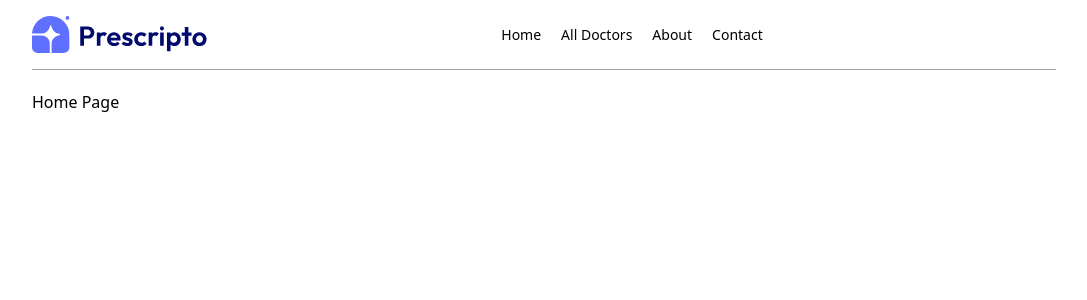
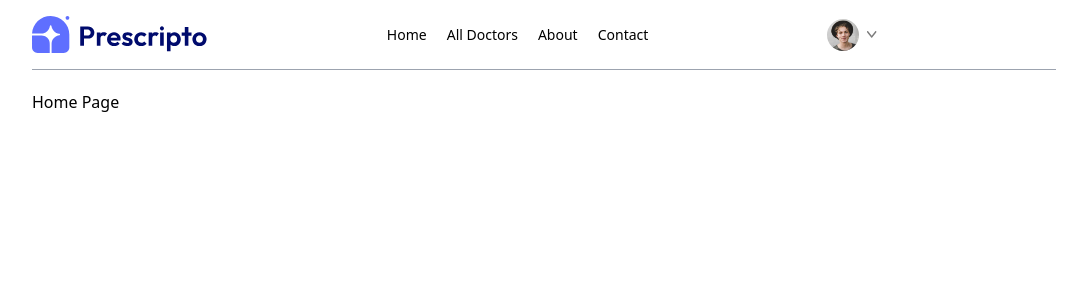
Before and after one commit to MohdAsad786/doctor-appointment-app, a React (Create React App) app: page / in a window 1280 px wide. Shown: the top 300 px of the page, without its empty margins (96-1183 px from the left). Built offline with nearby package versions, Linux system fonts and the light colour scheme.

Commit message:
navbar complete

```diff
--- a/src/App.js
+++ b/src/App.js
@@ -7,7 +7,7 @@
 import Contact from './pages/Contact'
 import MyProfile from './pages/MyProfile'
 import MyAppointment from './pages/MyAppointment'
-import Navbar from './components/navbar'
+import Navbar from './components/Navbar'
 
 const App = () => {
   return (
--- a/src/components/navbar.jsx
+++ b/src/components/navbar.jsx
@@ -1,7 +1,11 @@
-import React from 'react'
+import React, { useState } from 'react'
 import { assets } from '../assets/assets'
-import { NavLink } from 'react-router-dom'
-const navbar = () => {
+import { NavLink, useNavigate } from 'react-router-dom'
+const Navbar = () => {
+  const navigate = useNavigate();
+
+  const [showMenu,setShowMenu]=useState(false);
+  const [token,setToken]=useState(true);
   return (
     <div className='flex items-center justify-between text-sm py-4 mb-5 border-b border-b-gray-400 '>
       <img className='w-44 cursor-pointer' src={assets.logo} alt='' />
@@ -23,11 +27,28 @@
           <hr className='border-none outline-none h-0.5 bg-primary w-3/5 m-auto hidden'/>
         </NavLink>
       </ul>
+      <div className='flex items-center gap-4'>
+        {
+          token ?<div className='flex cusour-pointer items-center gap-2 group relative'>
+            <img className='w-8 rounded-full' src={assets.profile_pic} alt=''/>
+            <img className='w-2.5' src={assets.dropdown_icon} alt=''/>
+            <div className='absolute top-0 right-0 pt-14 text-base font-medium  text-gray-600 z-20 hidden group-hover:block '>
+              <div className='min-w-48 bg-stone-100 rounded flex flex-col gap-4 p-4'>
+                <p onClick={()=>navigate('my-profile')} className='hover:text-black cursor-pointer'>My profile</p>
+                <p onClick={()=>navigate('my-appointment')} className='hover:text-black cursor-pointer'>My appointment</p>
+                <p onClick={()=>setToken(false)}className='hover:text-black cursor-pointer'>Logout</p>
+              </div>
+            </div>
+          </div>
+          :<button onClick={()=>navigate('/login')} className='bg-primary text-white px-8 py-3 rounded-full font-light hidden md:block'>Create account</button>
+        }
+      </div>
       <div>
-        <button className='bg-primary text-white px-8 py-8 rounded-full font-light hidden '>Create account</button>
+
+
       </div>
     </div>
   )
 }
 
-export default navbar
+export default Navbar
```
